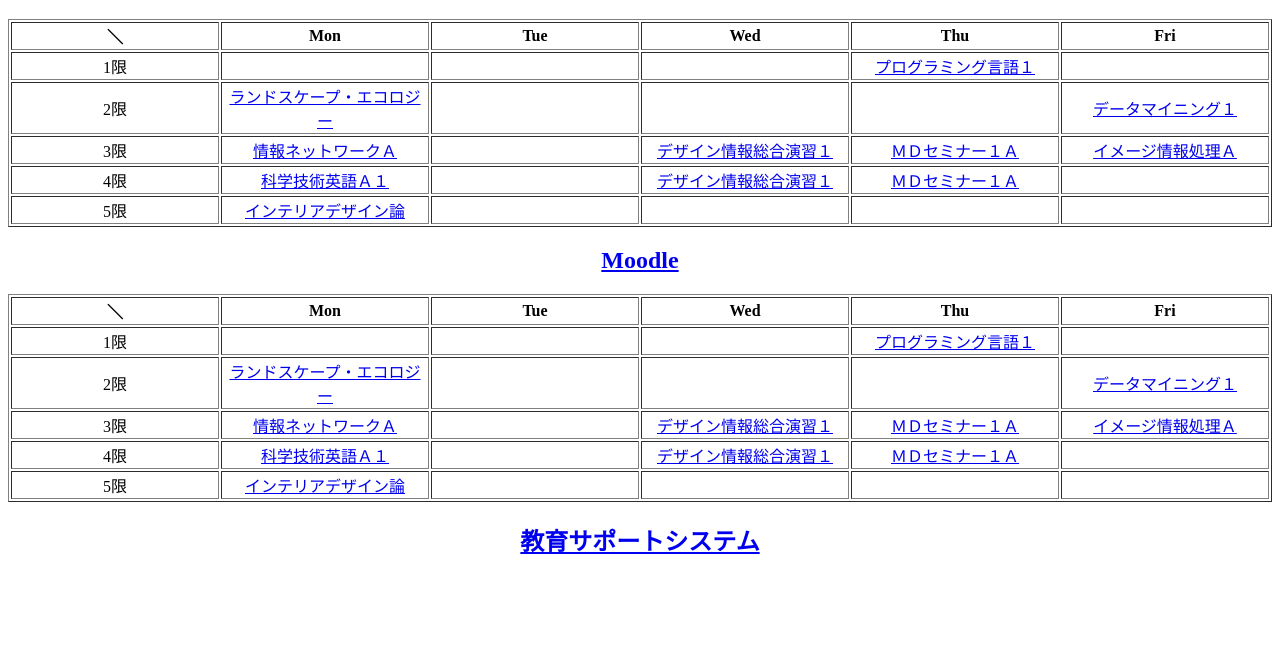
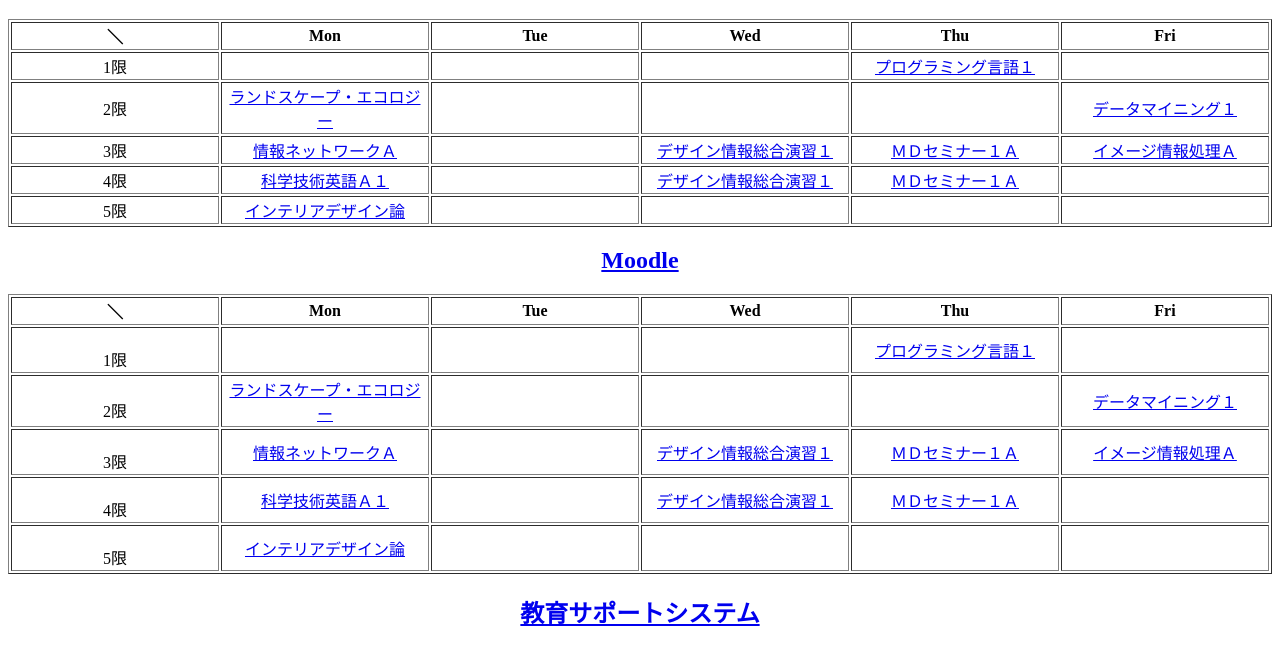
Before and after one commit to schedule2023/schedule2023.github.io, a plain HTML site: page index.html in a window 1280 px wide. Shown: the part 70-734 px from the top of the page. Drawn offline with Linux system fonts and the light colour scheme.

Commit message:
Update index.html

```diff
--- a/index.html
+++ b/index.html
@@ -69,7 +69,7 @@
                 <th>Fri</th>
             </tr>
             <tr>
-                <td>1限</td>
+                <td><br>1限<br></td>
                 <td></td>
                 <td></td>
                 <td></td>
@@ -77,7 +77,7 @@
                 <td></td>
             </tr>
             <tr>
-                <td>2限</td>
+                <td><br>2限<br></td>
                 <td><a href="https://moodle2023.wakayama-u.ac.jp/2023/course/view.php?id=651">ランドスケープ・エコロジー</a></td>
                 <td></td>
                 <td></td>
@@ -85,7 +85,7 @@
                 <td><a href="https://moodle2023.wakayama-u.ac.jp/2023/course/view.php?id=385">データマイニング１</a></td>
             </tr>
             <tr>
-                <td>3限</td>
+                <td><br>3限<br></td>
                 <td><a href="https://moodle2023.wakayama-u.ac.jp/2023/course/view.php?id=114">情報ネットワークＡ</a></td>
                 <td></td>
                 <td><a href="https://moodle2023.wakayama-u.ac.jp/2023/course/view.php?id=18">デザイン情報総合演習１</a></td>
@@ -93,7 +93,7 @@
                 <td><a href="https://moodle2023.wakayama-u.ac.jp/2023/course/view.php?id=14">イメージ情報処理Ａ</a></td>
             </tr>
             <tr>
-                <td>4限</td>
+                <td><br>4限<br></td>
                 <td><a href="https://moodle2023.wakayama-u.ac.jp/2023/course/view.php?id=97">科学技術英語Ａ１</a></td>
                 <td></td>
                 <td><a href="https://moodle2023.wakayama-u.ac.jp/2023/course/view.php?id=18">デザイン情報総合演習１</a></td>
@@ -101,7 +101,7 @@
                 <td></td>
             </tr>
             <tr>
-                <td>5限</td>
+                <td><br>5限<br></td>
                 <td><a href="https://moodle2023.wakayama-u.ac.jp/2023/course/view.php?id=484">インテリアデザイン論</a></td>
                 <td></td>
                 <td></td>
```
